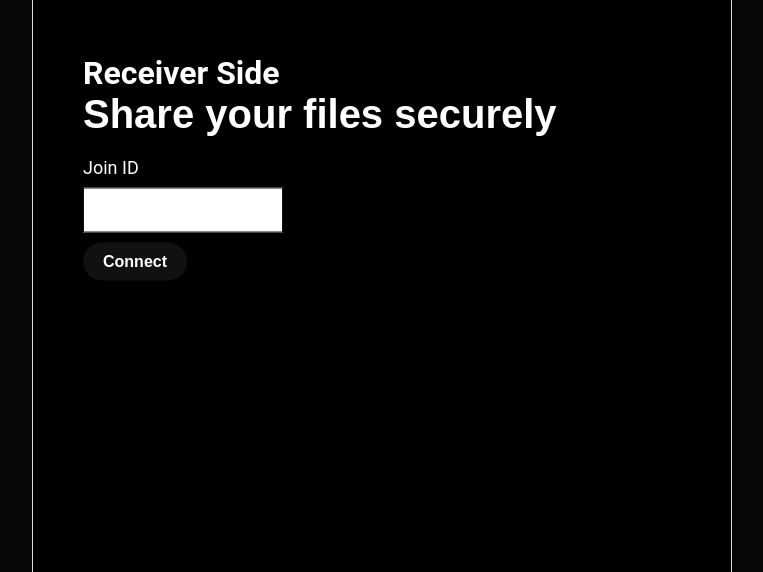
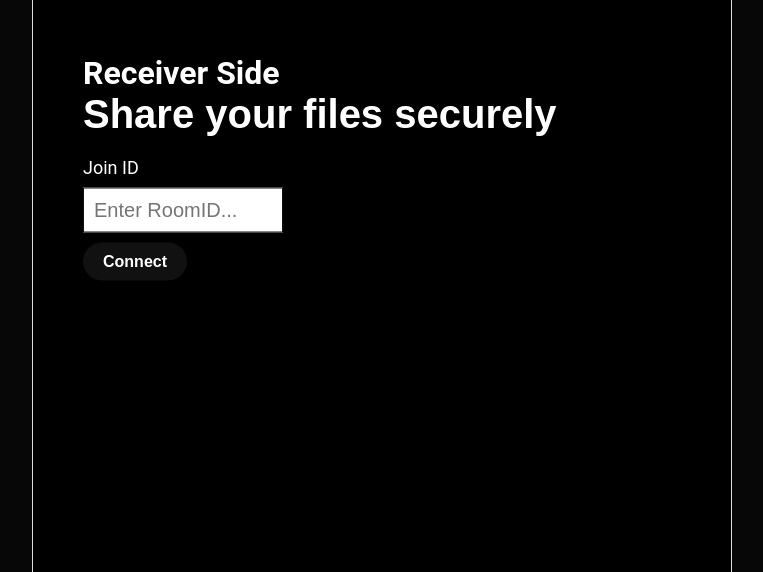
Before and after one commit to AjayKusekar/File-Sharing-App-Socket.io, a website: page public/receiver.html in a window 1280 px wide. Shown: the part 228-800 px from the top of the page, without its empty margins (258-1021 px from the left). Drawn offline with nearby package versions, Linux system fonts and the light colour scheme; no server answers.

Commit message:
Update receiver.html

```diff
--- a/public/receiver.html
+++ b/public/receiver.html
@@ -13,7 +13,7 @@
 				<h2>Share your files securely</h2>
 				<div class="form-input">
 					<label style="color: white;">Join ID</label>
-					<input type="text" id="join-id">
+					<input type="text" id="join-id" placeholder="Enter RoomID...">
 				</div>
 				<div class="form-input">
 					<button id="receiver-start-con-btn">Connect</button>
```
